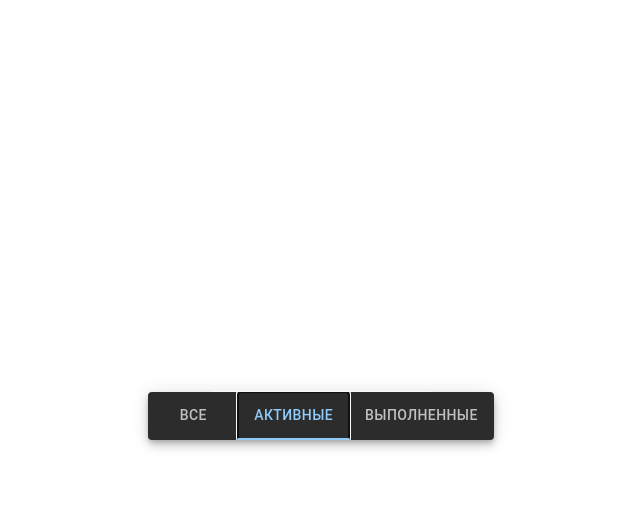
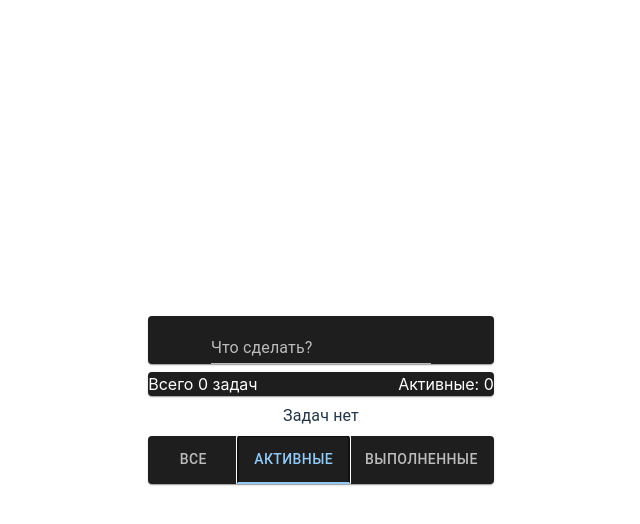
Before and after one commit to EgoRomanoff/todo-test, a React (Vite) app: page / in a window 1280 px wide. Both pictures are taken after a click on the tab "АКТИВНЫЕ". Shown: the top 524 px of the page, without its empty margins (319-959 px from the left). Built offline with nearby package versions, Linux system fonts and the light colour scheme.

Commit message:
refactor: decompose app file

```diff
--- a/src/App.tsx
+++ b/src/App.tsx
@@ -1,180 +1,76 @@
-import { ChangeEvent, FormEvent, SyntheticEvent, useState } from "react";
-import TextField from "@mui/material/TextField";
-import Paper from "@mui/material/Paper";
+import { useEffect, useState } from "react";
 import { createTheme, ThemeProvider } from "@mui/material/styles";
-import Tabs from "@mui/material/Tabs";
-import Tab from "@mui/material/Tab";
-import Checkbox from "@mui/material/Checkbox";
+import Stack from "@mui/material/Stack";
 
 import "./App.css";
+import TaskForm from "./components/TaskForm";
+import { getTaskListFromStorage } from "./utils/getTaskListFromStorage";
+import { updateTaskListInStorage } from "./utils/updateTaskListInStorage";
+import { Task, TaskGroup } from "./types";
+import { TASK_GROUPS } from "./constants";
+import TaskList from "./components/TaskList";
+import TaskTabs from "./components/TaskTabs";
+import TaskCounters from "./components/TaskCounters";
 
 const darkTheme = createTheme({ palette: { mode: "dark" } });
 
-interface Task {
-  id: string;
-  text: string;
-  completed: boolean;
-}
-
-type TaskList = Task[];
-type TaskGroupKey = "all" | "active" | "completed";
-
-interface TaskGroup {
-  order: number;
-  label: string;
-  key: TaskGroupKey;
-  filterFn: (task: Task) => boolean;
-}
-
-const TASK_LIST_STORAGE_KEY = "todos_task-list";
-const TASK_GROUPS: TaskGroup[] = [
-  {
-    order: 0,
-    label: "Все",
-    key: "all",
-    filterFn: () => true,
-  },
-  {
-    order: 1,
-    label: "Активные",
-    key: "active",
-    filterFn: ({ completed }) => !completed,
-  },
-  {
-    order: 2,
-    label: "Выполненные",
-    key: "completed",
-    filterFn: ({ completed }) => completed,
-  },
-];
-const TAB_ARIA_PREFIX = "task-group-tab";
-const TABPANEL_ARIA_PREFIX = "task-group-tabpanel";
-
-const updateTaskListInStorage = (taskList: TaskList) => {
-  localStorage.setItem(TASK_LIST_STORAGE_KEY, JSON.stringify(taskList));
-};
-
-const getTaskListFromStorage = (): TaskList => {
-  const curList = localStorage.getItem(TASK_LIST_STORAGE_KEY);
-
-  if (!curList) {
-    updateTaskListInStorage([]);
-  }
-
-  return curList ? JSON.parse(curList) : [];
-};
-
-const addTask = (task: Task) => {
-  const newList = getTaskListFromStorage();
-  newList.push(task);
-
-  updateTaskListInStorage(newList);
-
-  return newList;
-};
-
-const toggleTask = (taskID: string) => {
-  const tasks = getTaskListFromStorage();
-  tasks.forEach(task => {
-    if (task.id === taskID) {
-      task.completed = !task.completed;
-    }
-  });
-
-  updateTaskListInStorage(tasks);
-};
-
-const createNewTask = (text: Task["text"]): Task => ({
-  id: String(Date.now()),
-  text,
-  completed: false,
-});
-
-const a11yTabProps = (key: number) => {
-  return {
-    id: `${TAB_ARIA_PREFIX}-${key}`,
-    "aria-controls": `${TABPANEL_ARIA_PREFIX}-${key}`,
-  };
+const getActiveTaskGroup = (index: number) => {
+  return TASK_GROUPS.find(group => group.order === index) || null;
 };
 
 const App = () => {
-  const [taskList, setTaskList] = useState<TaskList>(getTaskListFromStorage);
-  const [taskText, setTaskText] = useState("");
-  const [activeTab, setActiveTab] = useState(0);
-  const [activeGroup, setActiveGroup] = useState<TaskGroup>(TASK_GROUPS[0]);
+  const initialTab = 0;
 
-  const handleInputChange = (e: ChangeEvent<HTMLInputElement>) => {
-    const { value } = e.target;
-    setTaskText(value);
+  const [taskList, setTaskList] = useState<Task[]>(getTaskListFromStorage);
+  const [groupTaskList, setGroupTaskList] = useState<Task[]>([]);
+  const [activeTaskGroup, setActiveTaskGroup] = useState<TaskGroup | null>(
+    getActiveTaskGroup(initialTab)
+  );
+
+  useEffect(() => {
+    updateTaskListInStorage(taskList);
+  }, [taskList]);
+
+  useEffect(() => {
+    setGroupTaskList(activeTaskGroup ? taskList.filter(activeTaskGroup.filterFn) : []);
+  }, [taskList, activeTaskGroup]);
+
+  const changeTaskGroup = (index: number) => {
+    const group = getActiveTaskGroup(index);
+
+    if (group) {
+      setActiveTaskGroup(group);
+    }
   };
 
-  const handleFormSubmit = (e: FormEvent<HTMLFormElement>) => {
-    e.preventDefault();
-
-    const newTask = createNewTask(taskText);
-
-    addTask(newTask);
-    setTaskText("");
-    setTaskList(getTaskListFromStorage);
+  const addNewTask = (newTask: Task) => {
+    setTaskList(prev => [...prev, newTask]);
   };
 
-  const handleTabChange = (_: SyntheticEvent, newTab: number) => {
-    setActiveTab(newTab);
-    setActiveGroup(TASK_GROUPS[newTab]);
-  };
-
-  const handleCheckbox = (e: ChangeEvent<HTMLInputElement>) => {
-    const taskID = e.target.id;
-    toggleTask(taskID);
-    setTaskList(getTaskListFromStorage);
+  const toggleTask = (taskID: Task["id"]) => {
+    setTaskList(prev =>
+      prev.map(task => (task.id === taskID ? { ...task, completed: !task.completed } : task))
+    );
   };
 
   return (
     <ThemeProvider theme={darkTheme}>
-      <form onSubmit={handleFormSubmit}>
-        <TextField
-          id="task-input"
-          name="task"
-          label="Что сделать?"
-          variant="standard"
-          value={taskText}
-          onChange={handleInputChange}
+      <Stack spacing={1}>
+        <TaskForm onSubmit={addNewTask} />
+        <TaskCounters
+          taskList={taskList}
+          activeGroup={activeTaskGroup}
+          groupTasks={groupTaskList}
         />
-      </form>
-
-      <Paper
-        variant="elevation"
-        elevation={6}
-      >
-        <Tabs
-          value={activeTab}
-          onChange={handleTabChange}
-          aria-label="Списки задач"
-        >
-          {TASK_GROUPS.map(({ label, key, order }) => (
-            <Tab
-              key={key}
-              label={label}
-              {...a11yTabProps(order)}
-            />
-          ))}
-        </Tabs>
-
-        <ul>
-          {taskList.filter(activeGroup.filterFn).map(({ id, text, completed }) => {
-            return (
-              <li key={id}>
-                <Checkbox
-                  id={id}
-                  defaultChecked={completed}
-                  onChange={handleCheckbox}
-                />
-                <span>{text}</span>
-              </li>
-            );
-          })}
-        </ul>
-      </Paper>
+        <TaskList
+          taskList={groupTaskList}
+          onTaskToggle={toggleTask}
+        />
+        <TaskTabs
+          initialTab={0}
+          onTabChange={changeTaskGroup}
+        />
+      </Stack>
     </ThemeProvider>
   );
 };
--- /dev/null
+++ b/src/components/TaskCounters/index.tsx
@@ -0,0 +1,29 @@
+import Paper from "@mui/material/Paper";
+import { Task, TaskGroup } from "../../types";
+
+const TaskCounters = ({
+  taskList,
+  activeGroup,
+  groupTasks,
+}: {
+  taskList: Task[];
+  activeGroup: TaskGroup | null;
+  groupTasks: Task[];
+}) => {
+  return (
+    <Paper component="p" sx={{
+      display: 'flex',
+      justifyContent: 'space-between',
+    }}>
+      <span>Всего {taskList.length} задач</span>
+
+      {activeGroup && activeGroup.order !== 0 && (
+        <span>
+          {activeGroup.label}: {groupTasks.length}
+        </span>
+      )}
+    </Paper>
+  );
+};
+
+export default TaskCounters;
--- /dev/null
+++ b/src/components/TaskForm/index.tsx
@@ -0,0 +1,39 @@
+import { ChangeEvent, FormEvent, useState } from "react";
+import Paper from "@mui/material/Paper";
+import TextField from "@mui/material/TextField";
+
+import { createNewTask } from "../../utils/createNewTask";
+import { Task } from "../../types";
+
+const TaskForm = ({ onSubmit }: { onSubmit?: (newTask: Task) => void }) => {
+  const [taskText, setTaskText] = useState("");
+
+  const handleInputChange = (e: ChangeEvent<HTMLInputElement>) => {
+    setTaskText(e.target.value);
+  };
+
+  const handleFormSubmit = (e: FormEvent<HTMLFormElement>) => {
+    e.preventDefault();
+
+    setTaskText("");
+    onSubmit?.(createNewTask(taskText));
+  };
+
+  return (
+    <Paper
+      component="form"
+      onSubmit={handleFormSubmit}
+    >
+      <TextField
+        id="task-input"
+        name="task"
+        label="Что сделать?"
+        variant="standard"
+        value={taskText}
+        onChange={handleInputChange}
+      />
+    </Paper>
+  );
+};
+
+export default TaskForm;
--- /dev/null
+++ b/src/components/TaskItem/index.tsx
@@ -0,0 +1,24 @@
+import ListItem from "@mui/material/ListItem";
+import Checkbox from "@mui/material/Checkbox";
+
+import { Task } from "../../types";
+
+const TaskItem = ({ task, onToggle }: { task: Task; onToggle?: (taskID: Task["id"]) => void }) => {
+  const { id, text, completed } = task;
+
+  const handleCheckbox = () => {
+    onToggle?.(id);
+  };
+
+  return (
+    <ListItem key={id}>
+      <Checkbox
+        defaultChecked={completed}
+        onChange={handleCheckbox}
+      />
+      <span>{text}</span>
+    </ListItem>
+  );
+};
+
+export default TaskItem;
--- /dev/null
+++ b/src/components/TaskList/index.tsx
@@ -0,0 +1,34 @@
+import List from "@mui/material/List";
+import Typography from "@mui/material/Typography";
+import Paper from "@mui/material/Paper";
+
+import { Task } from "../../types";
+import TaskItem from "../TaskItem";
+
+const TaskList = ({
+  taskList,
+  onTaskToggle,
+}: {
+  taskList: Task[];
+  onTaskToggle?: (taskID: Task["id"]) => void;
+}) => {
+  if (!taskList.length) {
+    return <Typography>Задач нет</Typography>;
+  }
+
+  return (
+    <Paper component={List}>
+      {taskList.map(task => {
+        return (
+          <TaskItem
+            key={task.id}
+            task={task}
+            onToggle={onTaskToggle}
+          />
+        );
+      })}
+    </Paper>
+  );
+};
+
+export default TaskList;
--- /dev/null
+++ b/src/components/TaskTabs/index.tsx
@@ -0,0 +1,50 @@
+import { SyntheticEvent, useState } from "react";
+import Paper from "@mui/material/Paper";
+import Tabs from "@mui/material/Tabs";
+import Tab from "@mui/material/Tab";
+
+import { TAB_ARIA_PREFIX, TABPANEL_ARIA_PREFIX, TASK_GROUPS } from "../../constants";
+import { TaskGroup } from "../../types";
+
+const a11yTabProps = (key: number) => {
+  return {
+    id: `${TAB_ARIA_PREFIX}-${key}`,
+    "aria-controls": `${TABPANEL_ARIA_PREFIX}-${key}`,
+  };
+};
+
+const TaskTabs = ({
+  initialTab = 0,
+  taskGroups = TASK_GROUPS,
+  onTabChange,
+}: {
+  initialTab?: number;
+  taskGroups?: TaskGroup[];
+  onTabChange?: (index: number) => void;
+}) => {
+  const [activeTab, setActiveTab] = useState(initialTab);
+
+  const handleTabChange = (_: SyntheticEvent, newTab: number) => {
+    setActiveTab(newTab);
+    onTabChange?.(newTab);
+  };
+
+  return (
+    <Paper
+      component={Tabs}
+      value={activeTab}
+      onChange={handleTabChange}
+      aria-label="Списки задач"
+    >
+      {taskGroups.map(({ label, order }) => (
+        <Tab
+          key={`task-tab-${order}`}
+          label={label}
+          {...a11yTabProps(order)}
+        />
+      ))}
+    </Paper>
+  );
+};
+
+export default TaskTabs;
--- /dev/null
+++ b/src/constants.ts
@@ -0,0 +1,24 @@
+import { TaskGroup } from "./types";
+
+export const TASK_LIST_STORAGE_KEY = "todos_task-list";
+
+export const TASK_GROUPS: TaskGroup[] = [
+  {
+    order: 0,
+    label: "Все",
+    filterFn: () => true,
+  },
+  {
+    order: 1,
+    label: "Активные",
+    filterFn: ({ completed }) => !completed,
+  },
+  {
+    order: 2,
+    label: "Выполненные",
+    filterFn: ({ completed }) => completed,
+  },
+];
+
+export const TAB_ARIA_PREFIX = "task-group-tab";
+export const TABPANEL_ARIA_PREFIX = "task-group-tabpanel";
--- /dev/null
+++ b/src/types.ts
@@ -0,0 +1,11 @@
+export interface Task {
+  id: string;
+  text: string;
+  completed: boolean;
+}
+
+export interface TaskGroup {
+  order: number;
+  label: string;
+  filterFn: (task: Task) => boolean;
+}
--- /dev/null
+++ b/src/utils/createNewTask.ts
@@ -0,0 +1,7 @@
+import { Task } from "../types";
+
+export const createNewTask = (text: Task["text"]): Task => ({
+  id: String(Date.now()),
+  text,
+  completed: false,
+});
--- /dev/null
+++ b/src/utils/getTaskListFromStorage.ts
@@ -0,0 +1,13 @@
+import { TASK_LIST_STORAGE_KEY } from "../constants";
+import { Task } from "../types";
+import { updateTaskListInStorage } from "./updateTaskListInStorage";
+
+export const getTaskListFromStorage = (storageKey: string = TASK_LIST_STORAGE_KEY): Task[] => {
+  const curList = localStorage.getItem(storageKey);
+
+  if (!curList) {
+    updateTaskListInStorage([]);
+  }
+
+  return curList ? JSON.parse(curList) : [];
+};
--- /dev/null
+++ b/src/utils/updateTaskListInStorage.ts
@@ -0,0 +1,6 @@
+import { TASK_LIST_STORAGE_KEY } from "../constants";
+import { Task } from "../types";
+
+export const updateTaskListInStorage = (taskList: Task[], storageKey: string = TASK_LIST_STORAGE_KEY) => {
+  localStorage.setItem(storageKey, JSON.stringify(taskList));
+};
```
Also changed, not shown: src/utils/addTask.ts (added, +12 -0 lines).
